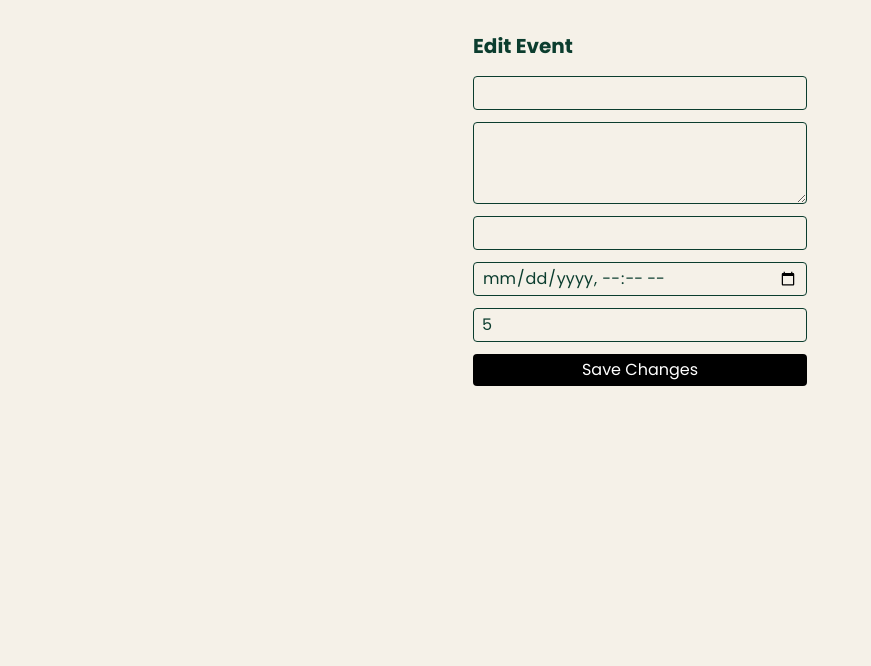
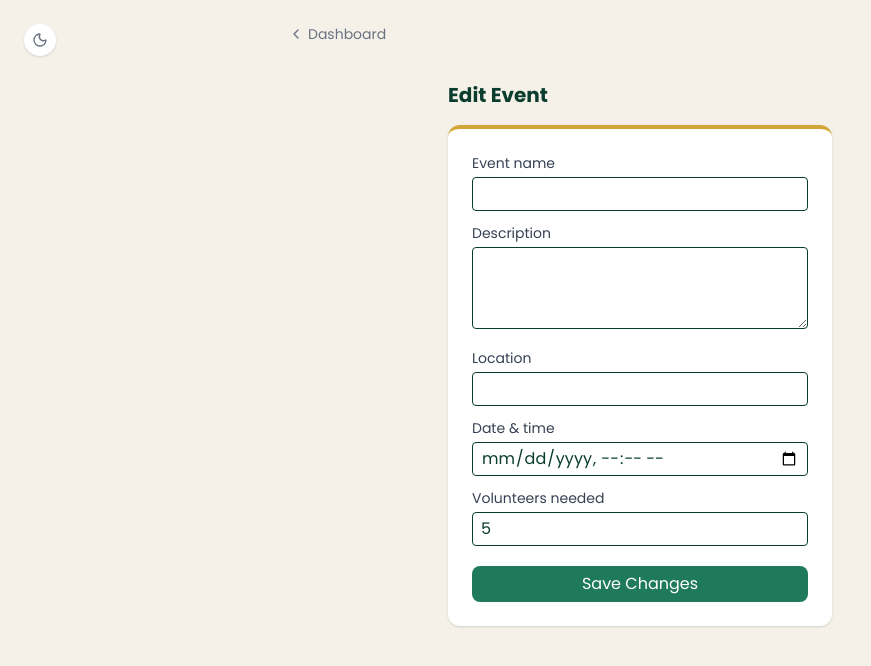
Before and after one commit to summayahjoyia/msa-volunteer-portal, a Next.js app: page /admin/edit-event/1 in a window 1280 px wide. Shown: the top 666 px of the page, without its empty margins (0-871 px from the left). Built offline with nearby package versions, Linux system fonts and the light colour scheme; no server answers; the database is empty.

Commit message:
UI fixes

```diff
--- a/app/admin/edit-event/[id]/page.tsx
+++ b/app/admin/edit-event/[id]/page.tsx
@@ -3,6 +3,12 @@
 import { useState, useEffect } from 'react'
 import { createClient } from '@/lib/supabase-browser'
 import { useRouter, useParams } from 'next/navigation'
+import ThemeToggle from '../../../components/ThemeToggle'
+import AdminNav from '../../../components/AdminNav'
+
+const inputClass =
+  'border rounded px-2 py-1 bg-white dark:bg-[#2A2A2D] dark:border-gray-700 dark:text-gray-100 dark:placeholder:text-gray-500'
+const labelClass = 'text-sm block mb-1 text-gray-700 dark:text-gray-300'
 
 export default function EditEvent() {
   const params = useParams()
@@ -116,28 +122,93 @@ export default function EditEvent() {
 
   if (locked) {
     return (
+      <div className="min-h-screen bg-background transition-colors relative">
+        <div className="absolute top-4 left-4 sm:top-6 sm:left-6">
+          <ThemeToggle />
+        </div>
+        <AdminNav />
         <main className="p-8 max-w-md mx-auto text-center">
-        <p className="text-gray-500">
+          <p className="text-gray-500 dark:text-gray-400">
             This event has already happened and can no longer be edited.
           </p>
         </main>
+      </div>
     )
   }
 
   return (
+    <div className="min-h-screen bg-background transition-colors relative">
+      <div className="absolute top-4 left-4 sm:top-6 sm:left-6">
+        <ThemeToggle />
+      </div>
+      <AdminNav />
       <main className="p-8 max-w-md mx-auto">
-      <h1 className="text-xl font-bold mb-4">Edit Event</h1>
-      <form onSubmit={handleSubmit} className="flex flex-col gap-3">
-        <input value={name} onChange={(e) => setName(e.target.value)} required className="border rounded px-2 py-1" />
-        <textarea value={description} onChange={(e) => setDescription(e.target.value)} className="border rounded px-2 py-1" rows={3} />
-        <input value={location} onChange={(e) => setLocation(e.target.value)} className="border rounded px-2 py-1" />
-        <input type="datetime-local" value={eventDate} onChange={(e) => setEventDate(e.target.value)} required className="border rounded px-2 py-1" />
-        <input type="number" value={capacity} onChange={(e) => setCapacity(Number(e.target.value))} required className="border rounded px-2 py-1" />
-        <button type="submit" disabled={status === 'submitting'} className="bg-black text-white rounded px-3 py-1">
+        <h1 className="text-xl font-bold mb-4 text-msa-green-dark dark:text-msa-cream">Edit Event</h1>
+        <form
+          onSubmit={handleSubmit}
+          className="flex flex-col gap-3 bg-white dark:bg-[#2A2A2D] rounded-xl p-6 shadow-sm border-t-4 border-msa-gold transition-colors"
+        >
+          <div>
+            <label className={labelClass}>Event name</label>
+            <input
+              value={name}
+              onChange={(e) => setName(e.target.value)}
+              required
+              className={`${inputClass} w-full`}
+            />
+          </div>
+
+          <div>
+            <label className={labelClass}>Description</label>
+            <textarea
+              value={description}
+              onChange={(e) => setDescription(e.target.value)}
+              className={`${inputClass} w-full`}
+              rows={3}
+            />
+          </div>
+
+          <div>
+            <label className={labelClass}>Location</label>
+            <input
+              value={location}
+              onChange={(e) => setLocation(e.target.value)}
+              className={`${inputClass} w-full`}
+            />
+          </div>
+
+          <div>
+            <label className={labelClass}>Date &amp; time</label>
+            <input
+              type="datetime-local"
+              value={eventDate}
+              onChange={(e) => setEventDate(e.target.value)}
+              required
+              className={`${inputClass} w-full`}
+            />
+          </div>
+
+          <div>
+            <label className={labelClass}>Volunteers needed</label>
+            <input
+              type="number"
+              value={capacity}
+              onChange={(e) => setCapacity(Number(e.target.value))}
+              required
+              className={`${inputClass} w-full`}
+            />
+          </div>
+
+          <button
+            type="submit"
+            disabled={status === 'submitting'}
+            className="bg-msa-green text-white rounded-lg px-3 py-1.5 hover:bg-msa-green-dark transition mt-2"
+          >
             {status === 'submitting' ? 'Saving...' : 'Save Changes'}
           </button>
           {status === 'error' && <p className="text-red-500 text-sm">Something went wrong — try again.</p>}
         </form>
       </main>
+    </div>
   )
 }
--- a/app/components/ProfilePill.tsx
+++ b/app/components/ProfilePill.tsx
@@ -71,7 +71,7 @@ export default function ProfilePill() {
       </button>
 
       {open && (
-        <div className="absolute left-0 mt-2 w-48 bg-white dark:bg-[#2A2A2D] rounded-lg shadow-lg border border-gray-100 dark:border-gray-700 py-1 z-50">
+        <div className="absolute left-0 sm:left-auto sm:right-0 mt-2 w-48 bg-white dark:bg-[#2A2A2D] rounded-lg shadow-lg border border-gray-100 dark:border-gray-700 py-1 z-50">
           <div className="px-3 py-2 text-xs text-gray-500 dark:text-gray-400 border-b border-gray-100 dark:border-gray-700 truncate">
             {user.name || user.email}
           </div>
--- a/app/page.tsx
+++ b/app/page.tsx
@@ -21,7 +21,7 @@ export default async function Home() {
 
   return (
     <main className="p-8 max-w-2xl mx-auto min-h-screen bg-background transition-colors">
-      <div className="mb-6 flex items-center gap-3">
+      <div className="mb-6 flex items-center justify-between">
         <ThemeToggle />
         <ProfilePill />
       </div>
```
Lines whose indentation alone changed are shown as unchanged.
